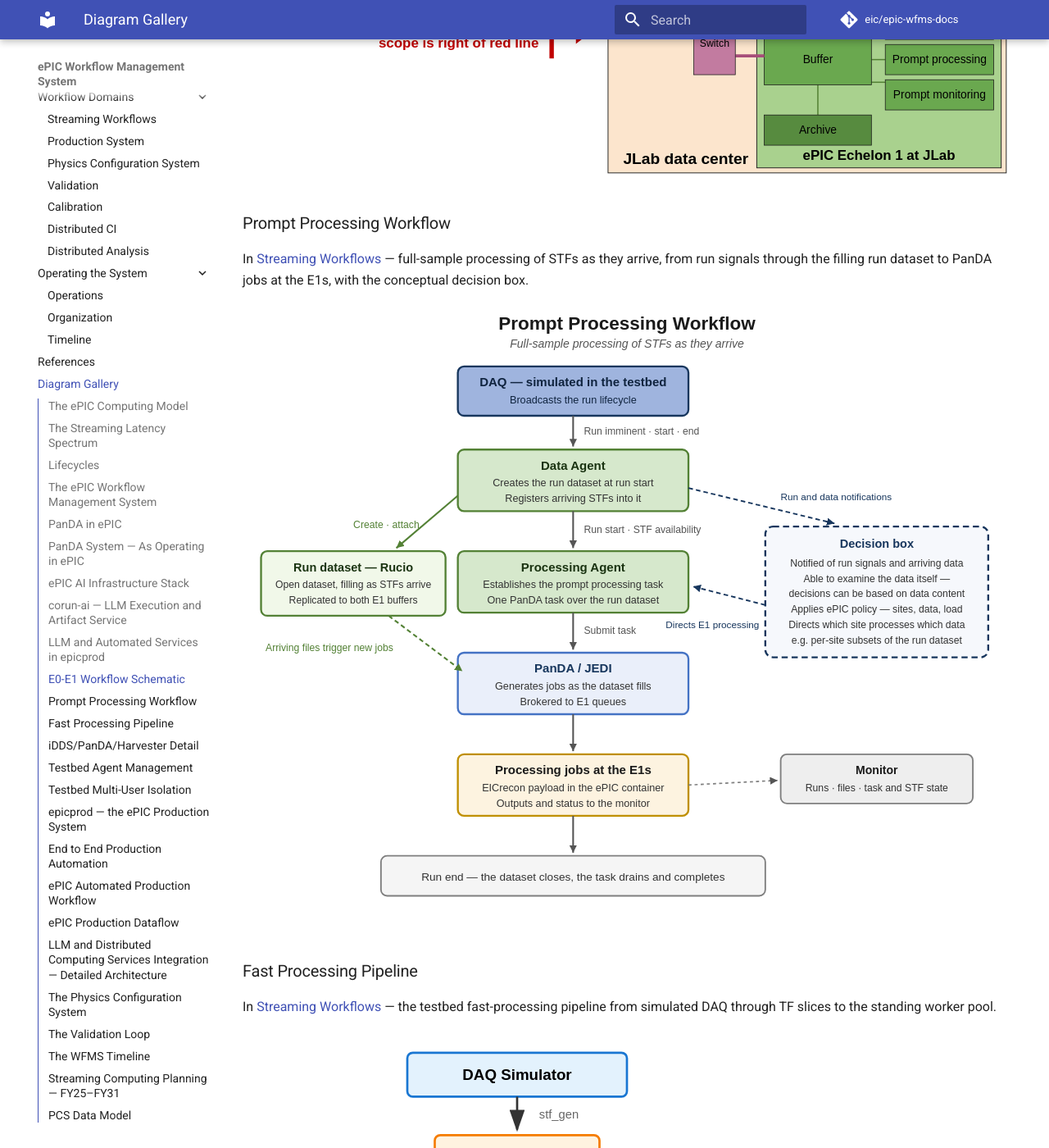
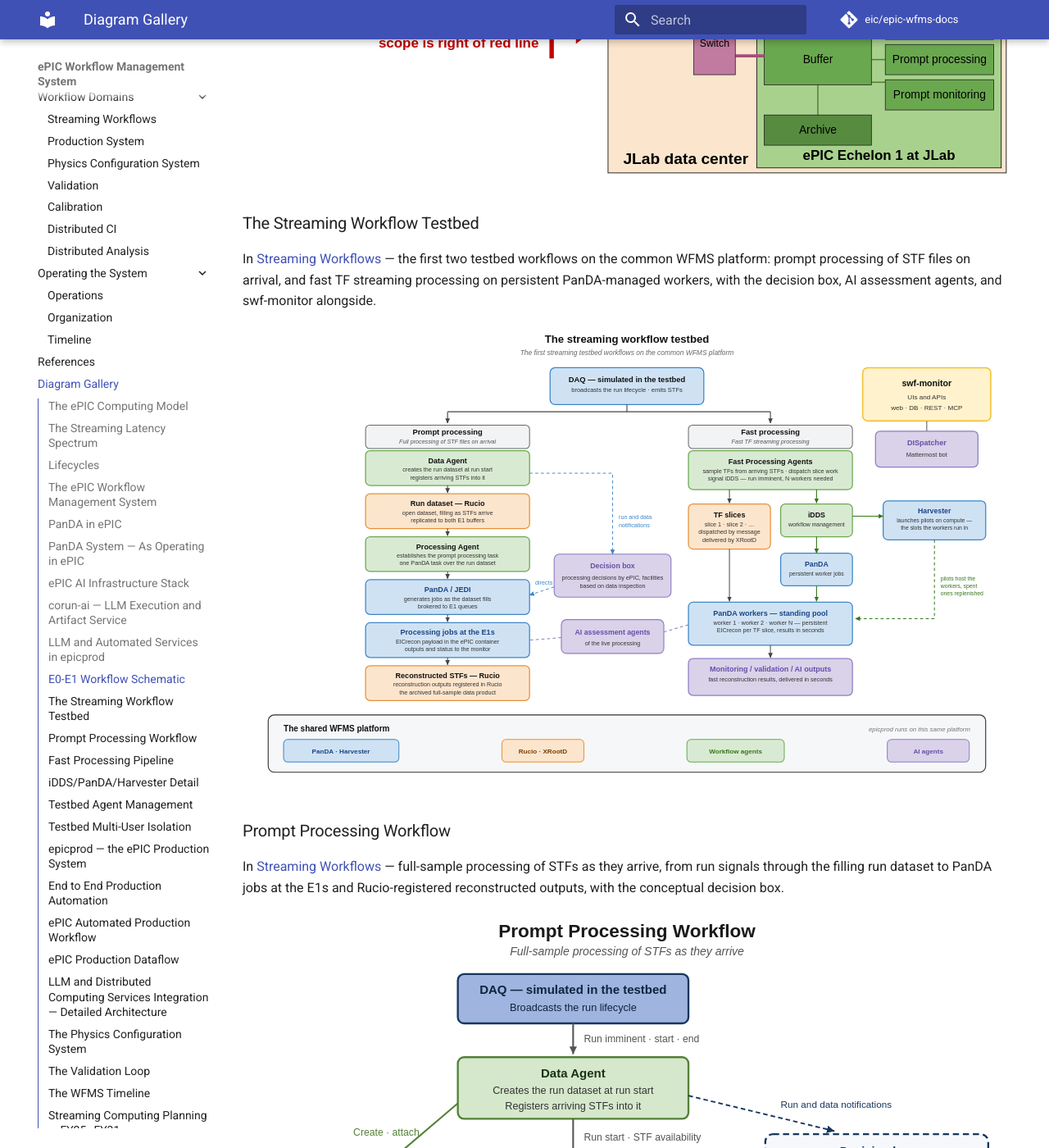
Before and after one commit to eic/epic-wfms-docs, an MkDocs documentation site: the page built from docs/gallery.md, in a window 1280 px wide and 1400 px high, scrolled down 6634 px. Shown: the whole window at 82% size. Built offline with MkDocs 1.6.1 and Material for MkDocs 9.7.7, drawn with Linux system fonts in a browser that asks for light colours; comment, search, counter and statistics services are not loaded.

Commit message:
The streaming workflow testbed diagram: the first two workflows on the common platform
- New testbed_workflows.svg: prompt processing (STF files on arrival,
  through the Rucio run dataset to PanDA batch at the E1s and
  Rucio-registered reconstructed outputs) and fast TF streaming
  processing (message-driven, iDDS/Harvester-provisioned persistent
  PanDA workers), with the decision box, AI assessment agents,
  swf-monitor/DISpatcher, and the shared-platform band. Placed in
  Streaming Workflows after the E0-E1 schematic, and in the gallery.
- prompt_processing_workflow.svg gains the Rucio-registered
  reconstructed-STF outputs it omitted; decision-box arrows in both
  diagrams now direct PanDA/JEDI.

Co-Authored-By: Claude Fable 5 <noreply@anthropic.com>

```diff
--- a/docs/gallery.md
+++ b/docs/gallery.md
@@ -67,9 +67,15 @@ In [Streaming Workflows](streaming.md) — the E0-E1 interface: DAQ exit buffer,
 
 [![E0-E1 workflow schematic](diagrams/E0-E1_workflow_schematic.svg)](diagrams/E0-E1_workflow_schematic.svg)
 
+### The Streaming Workflow Testbed
+
+In [Streaming Workflows](streaming.md) — the first two testbed workflows on the common WFMS platform: prompt processing of STF files on arrival, and fast TF streaming processing on persistent PanDA-managed workers, with the decision box, AI assessment agents, and swf-monitor alongside.
+
+[![The streaming workflow testbed](diagrams/testbed_workflows.svg)](diagrams/testbed_workflows.svg)
+
 ### Prompt Processing Workflow
 
-In [Streaming Workflows](streaming.md) — full-sample processing of STFs as they arrive, from run signals through the filling run dataset to PanDA jobs at the E1s, with the conceptual decision box.
+In [Streaming Workflows](streaming.md) — full-sample processing of STFs as they arrive, from run signals through the filling run dataset to PanDA jobs at the E1s and Rucio-registered reconstructed outputs, with the conceptual decision box.
 
 [![Prompt processing workflow](diagrams/prompt_processing_workflow.svg)](diagrams/prompt_processing_workflow.svg)
 
```
Also changed, not shown: docs/streaming.md (+6 -0 lines), docs/diagrams/prompt_processing_workflow.svg, docs/diagrams/testbed_workflows.svg (added).
